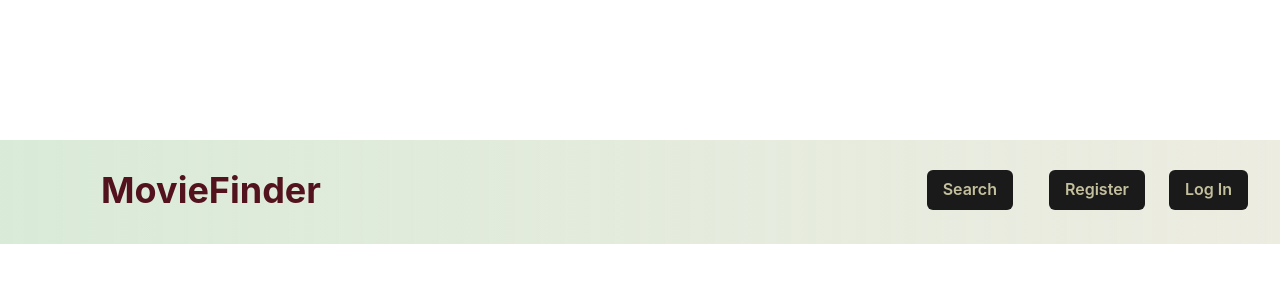
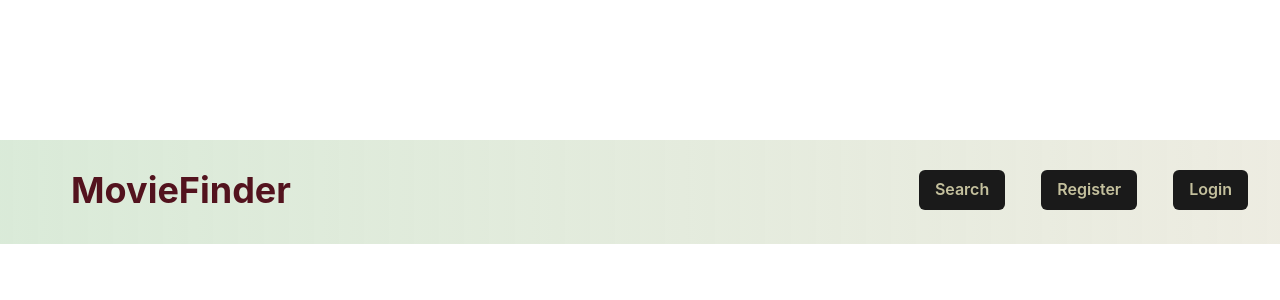
Before and after one commit to ignacio-garcia-riestra/Movie-Finder, a React (Create React App) app in the folder finder/: page /404 in a window 1280 px wide. Shown: the top 300 px of the page. Built offline with nearby package versions, Linux system fonts and the light colour scheme.

Commit message:
fixed functionality for drawer bottom links

```diff
--- a/finder/src/App.js
+++ b/finder/src/App.js
@@ -1,11 +1,7 @@
 import { Navigate, Route, Routes } from "react-router-dom";
 import Navbar from "./components/Navbar";
 import LandingPage from "./components/LandingPage";
-import Register from "./components/Register";
-//import Login from "./components/Login"
 //import Search from "./components/Search";
-//import NotFound from "./components/NotFound";
-
 
 function App() {
   return (
@@ -14,17 +10,7 @@ function App() {
       <main>
         <Routes>
           <Route path="/" element={<LandingPage />} />
-
-          {/* Rutas de Navbar */}
-
-
-
           {/* <Route path="/search" element={<Search />} /> */}
-          <Route path="/register" element={<Register />} />
-          {/* <Route path="/login" element={<Login />} /> */}
-
-          {/* 404 */}
-          {/* <Route path="/404" element={<NotFound />} /> */}
           <Route path="*" element={<Navigate to="404" />} />
         </Routes>
       </main>
--- a/finder/src/components/Login.jsx
+++ b/finder/src/components/Login.jsx
@@ -1,13 +1,6 @@
 import {
   Flex,
   Box,
-  Drawer,
-  DrawerBody,
-  DrawerFooter,
-  DrawerHeader,
-  DrawerOverlay,
-  DrawerContent,
-  DrawerCloseButton,
   FormControl,
   FormLabel,
   Input,
@@ -187,7 +180,14 @@ const Login = () => {
               <Stack pt={6}>
                 <Text align={"center"}>
                   Not registred yet?
-                  <Link to="/" style={{ paddingLeft: '6px', fontWeight: "bold", color: "#53131e" }}>
+                  <Link
+                    to="/?register"
+                    style={{
+                      paddingLeft: "6px",
+                      fontWeight: "bold",
+                      color: "#53131e",
+                    }}
+                  >
                     Get an account
                   </Link>
                 </Text>
--- a/finder/src/components/Navbar.jsx
+++ b/finder/src/components/Navbar.jsx
@@ -1,66 +1,105 @@
-import React, { useState } from 'react';
-import { Link as ReactRouter } from "react-router-dom";
-import { chakra, Box, Drawer, DrawerBody, DrawerFooter, DrawerHeader, DrawerOverlay, DrawerContent,
-  DrawerCloseButton, Flex, Image, Input, Text, IconButton, Button, Stack, Popover, PopoverTrigger, useColorModeValue, Link, useDisclosure, Center } from "@chakra-ui/react";
+import React, { useEffect, useState } from "react";
+import {
+  useNavigate,
+  Link as ReactRouter,
+} from "react-router-dom";
+import {
+  Box,
+  Drawer,
+  DrawerBody,
+  DrawerContent,
+  DrawerCloseButton,
+  Flex,
+  Text,
+  IconButton,
+  Button,
+  Stack,
+  Popover,
+  PopoverTrigger,
+  Link,
+  useDisclosure,
+  Center,
+} from "@chakra-ui/react";
 import { HamburgerIcon, CloseIcon } from "@chakra-ui/icons";
 import parseJwt from "../hooks/parseJwt";
-import Register from './Register';
-import Login from './Login';
+import Register from "./Register";
+import Login from "./Login";
 
 export default function WithSubnavigation() {
+  const navigate = useNavigate();
+  const queryString = window.location.search.slice(1);
+  const [isLoggingIn, setIsLoggingIn] = useState(false);
+  const [isRegistering, setIsRegistering] = useState(false);
+  const token = localStorage.getItem("user");
+  const user = token ? parseJwt(token) : {};
 
-  const [isLoggingIn, setIsLoggingIn] = useState(false)
-  const [isRegistering, setIsRegistering] = useState(false)
-  const token = localStorage.getItem('user')
-  const user = token ? parseJwt(token) : {}
+  const { isOpen, onOpen, onClose, onToggle } = useDisclosure();
+  const btnRef = React.useRef();
 
-  const { isOpen, onOpen, onClose, onToggle } = useDisclosure()
-  const btnRef = React.useRef()
-
-  const handlerDrawer = e => {
-    e.target.innerText === 'Register'
-    ? setIsRegistering(true)
-    : setIsLoggingIn(true);
-    onOpen()
-  }
+  const handlerDrawer = (e) => {
+    onOpen();
+    navigate(`/?${e.target.innerText.toLowerCase()}`);
+  };
 
   const handleCloseDrawer = () => {
-    setIsRegistering(false)
-    setIsLoggingIn(false)
-    onClose()
-  }
+    onClose();
+    navigate("/");
+  };
 
   const handleLogout = () => {
-    localStorage.clear()
-    setIsLoggingIn(false)
-    onClose()
-  }
+    localStorage.clear();
+    onClose();
+  };
 
-  if(localStorage.getItem('registering')) {
-    localStorage.clear()
-    setIsRegistering(false);
-    setIsLoggingIn(true)
-  }
+  useEffect(() => {
+    setIsLoggingIn(queryString === "login");
+    setIsRegistering(queryString === "register");
+  }, [queryString]);
 
   return (
-      <Box position={'fixed'} width={'100%'} paddingTop={"140px"}>
-        <Flex minH={"60px"} py={{ base: 2 }} px={{ base: 4 }} borderBottom={4} borderStyle="solid" borderColor={'rgba(0, 0, 0, 0)'} align="center" bgGradient="linear(to-l, rgba(196, 192, 157, 0.3), rgba(181, 214, 178, 0.5))" >
-          <Flex flex={{ base: 1, md: "auto" }} ml={{ base: -2 }} display={{ base: "flex", md: "none" }} >
-            <IconButton onClick={onToggle} icon={isOpen ? <CloseIcon w={3} h={3} /> : <HamburgerIcon w={5} h={5} />} variant={"ghost"} aria-label={"Toggle Navigation"} />
-
-            {/* LOGO */}
+    <Box position={"fixed"} width={"100%"} paddingTop={"140px"}>
+      <Flex
+        minH={"60px"}
+        py={{ base: 2 }}
+        px={{ base: 4 }}
+        borderBottom={4}
+        borderStyle="solid"
+        borderColor={"rgba(0, 0, 0, 0)"}
+        align="center"
+        bgGradient="linear(to-l, rgba(196, 192, 157, 0.3), rgba(181, 214, 178, 0.5))"
+      >
+        <Flex
+          flex={{ base: 1, md: "auto" }}
+          ml={{ base: -2 }}
+          display={{ base: "flex", md: "none" }}
+        >
+          <IconButton
+            onClick={onToggle}
+            icon={isOpen ? <CloseIcon w={3} h={3} /> : <HamburgerIcon w={5} h={5} />}
+            variant={"ghost"}
+            aria-label={"Toggle Navigation"}
+          />
         </Flex>
-          <Flex flex={{ base: 1 }} justify={{ base: "center", md: "start" }}>
-            <Box boxSize="80PX">
-            </Box>
-            <Flex display={{ base: "none", md: "flex" }} ml={10}>
+        <Flex
+          flex={{ base: 1 }}
+          justify={{ base: "center", md: "start" }}
+          ml={"90px"}
+        >
           <DesktopNav />
-            </Flex>
         </Flex>
 
         {/* BUSCADOR */}
-          <Link as={ReactRouter} to="/search">
-            <Button display={{ base: "none", md: "inline-flex" }} m={5} mr={4} fontSize={"m"} fontWeight={600} color={"#C4C09D"} bg={"#1A1A1A"} _hover={{ bg: "#53131e" }}>
+        <Link as={ReactRouter} to="/">
+          <Button
+            display={{ base: "none", md: "inline-flex" }}
+            m={5}
+            mr={4}
+            fontSize={"m"}
+            fontWeight={600}
+            color={"#C4C09D"}
+            bg={"#1A1A1A"}
+            _hover={{ bg: "#53131e" }}
+          >
             Search
           </Button>
         </Link>
@@ -69,55 +108,95 @@ export default function WithSubnavigation() {
 
         {user.id ? (
           <Stack
-              flex={{ base: 1, md: 0 }} justify={"flex-end"} direction={"row"} spacing={6}>
+            flex={{ base: 1, md: 0 }}
+            justify={"flex-end"}
+            direction={"row"}
+            spacing={6}
+          >
             {/* BOTON LOGOUT  */}
             <Link as={ReactRouter} to="/">
-                <Button onClick={handleLogout} m={5} mr={0} display={{ base: "none", md: "inline-flex" }} fontSize={"sm"} fontWeight={600} color={"#D4B742"} bg={"#1A1A1A"} _hover={{ bg: "#1A1A1A" }}>
+              <Button
+                onClick={handleLogout}
+                m={5}
+                mr={0}
+                display={{ base: "none", md: "inline-flex" }}
+                fontSize={"sm"}
+                fontWeight={600}
+                color={"#D4B742"}
+                bg={"#1A1A1A"}
+                _hover={{ bg: "#1A1A1A" }}
+              >
                 LogOut
               </Button>
             </Link>
             {/* SALUDO  */}
-              <Center w='150px' py='25px' >
-                <Text fontSize='lg' color='white' fontWeight={'bold'} textTransform={'capitalize'} >
+            <Center w="150px" py="25px">
+              <Text
+                fontSize="lg"
+                color="white"
+                fontWeight={"bold"}
+                textTransform={"capitalize"}
+              >
                 Hi, {user.fname}!
               </Text>
             </Center>
-
           </Stack>
         ) : (
-
-            <Stack flex={{ base: 1, md: 0 }} justify={"flex-end"} direction={"row"} spacing={6}>
+          <Stack
+            flex={{ base: 1, md: 0 }}
+            justify={"flex-end"}
+            direction={"row"}
+            spacing={6}
+          >
             {/* BOTON REGISTER  */}
-              <>
-                <Button ref={btnRef} display={{ base: "none", md: "inline-flex" }} m={5} mr={-5} fontSize={"m"} fontWeight={600} color={"#C4C09D"} bg={"#1A1A1A"} _hover={{ bg: "#53131e" }} onClick={handlerDrawer} >
+            <Button
+              ref={btnRef}
+              display={{ base: "none", md: "inline-flex" }}
+              m={5}
+              mr={-2}
+              fontSize={"m"}
+              fontWeight={600}
+              color={"#C4C09D"}
+              bg={"#1A1A1A"}
+              _hover={{ bg: "#53131e" }}
+              onClick={handlerDrawer}
+            >
               Register
             </Button>
 
-              {/* </Link> */}
-              </>
             {/* BOTON LOGIN  */}
-              <Link as={ReactRouter} to="/">
-                <Button ref={btnRef} display={{ base: "none", md: "inline-flex" }} m={5} mr={4} fontSize={"m"} fontWeight={600} color={"#C4C09D"} bg={"#1A1A1A"} _hover={{ bg: "#53131e" }} onClick={handlerDrawer} >
-                  Log In
+            <Stack
+              flex={{ base: 1, md: 0 }}
+              justify={"flex-end"}
+              direction={"row"}
+              spacing={6}
+            >
+              <Button
+                ref={btnRef}
+                display={{ base: "none", md: "inline-flex" }}
+                m={5}
+                mr={4}
+                fontSize={"m"}
+                fontWeight={600}
+                color={"#C4C09D"}
+                bg={"#1A1A1A"}
+                _hover={{ bg: "#53131e" }}
+                onClick={handlerDrawer}
+              >
+                Login
               </Button>
-              </Link>
+            </Stack>
 
             <Drawer
               isOpen={isOpen}
-                  placement='right'
+              placement="right"
               onClose={handleCloseDrawer}
-                  //finalFocusRef={btnRef}
-                  size={'md'}
-                  bg={'rgba(196, 192, 157, 0.3)'}
+              size={"md"}
+              bg={"rgba(196, 192, 157, 0.3)"}
             >
-
-                  <DrawerOverlay />
-                  <DrawerContent bg={'rgba(0, 0, 0, 0)'}>
+              <DrawerContent bg={"rgba(0, 0, 0, 0)"}>
                 <DrawerCloseButton mr={3} />
-
                 <DrawerBody>
-                      {console.log('isRegistering: ', isRegistering)}
-                      {console.log('isLoggingIn: ', isLoggingIn)}
                   {isRegistering && <Register />}
                   {isLoggingIn && <Login />}
                 </DrawerBody>
@@ -125,25 +204,27 @@ export default function WithSubnavigation() {
             </Drawer>
           </Stack>
         )}
-
       </Flex>
     </Box>
   );
 }
 
-  // PRODUCTOS - MARCAS
 const DesktopNav = () => {
-    const linkColor = useColorModeValue("white", "gray.200");
-    const linkHoverColor = useColorModeValue("lightgrey", "white");
-
-    // PRODUCTS Y BRANDS
   return (
     <Stack direction={"row"} spacing={2}>
       <Box>
-          <Popover /* trigger={"hover"} */ placement={"bottom-start"}>
+        <Popover trigger={"hover"} placement={"bottom-start"}>
           <PopoverTrigger>
-              <Link as={ReactRouter} to="/products" w='40px' fontSize={"4xl"} color={"#53131e"} fontWeight={'bold'} _hover={{ textDecoration: "none", color: "#FFEFBD" }} >
-                <Center w='150px' py='15px' >
+            <Link
+              as={ReactRouter}
+              to="/"
+              w="40px"
+              fontSize={"4xl"}
+              color={"#53131e"}
+              fontWeight={"bold"}
+              _hover={{ textDecoration: "none", color: "#1a1a1a" }}
+            >
+              <Center w="150px" py="15px">
                 <h6>MovieFinder</h6>
               </Center>
             </Link>
```
Also changed, not shown: finder/src/components/Register.jsx (+131 -69 lines). Lines whose indentation alone changed are shown as unchanged.
